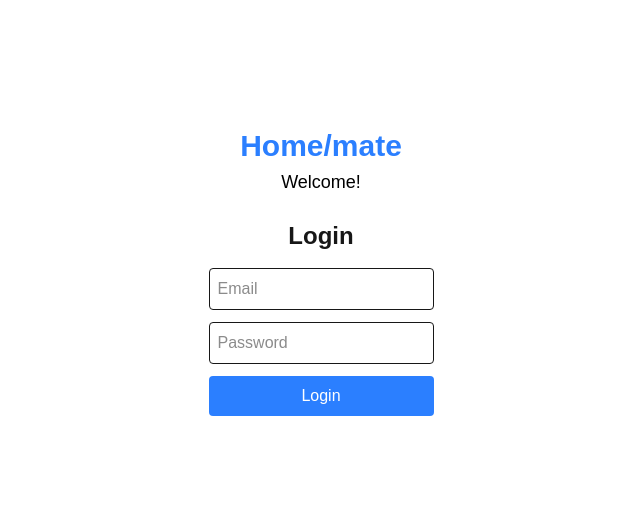
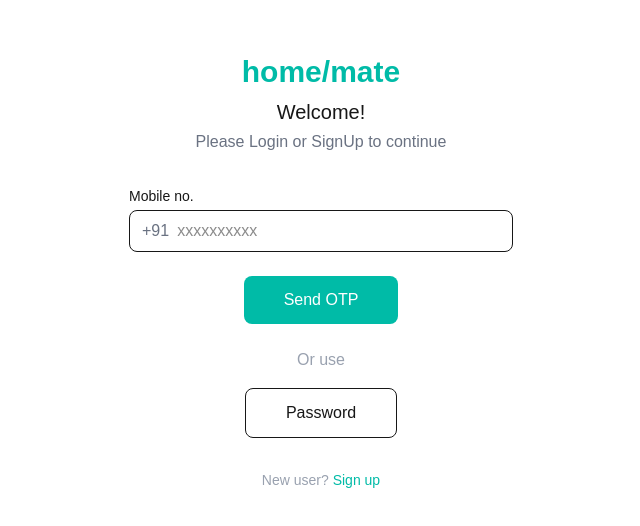
Before and after one commit to yashgole2911-art/HomeMate-Web-Application, a Next.js app: page /login in a window 1280 px wide. Shown: the part 128-654 px from the top of the page, without its empty margins (319-959 px from the left). Built offline with nearby package versions, Linux system fonts and the light colour scheme.

Commit message:
logi ui update

```diff
--- a/app/login/page.tsx
+++ b/app/login/page.tsx
@@ -1,22 +1,73 @@
+"use client";
 
-    export default function Login() {
-        return (
-    <div className="flex flex-col items-center justify-center min-h-screen">
+import { useState } from "react";
+import { useRouter } from "next/navigation";
+export default function LoginPage() {
+  const router = useRouter();
 
-      <div className="flex flex-col items-center mb-6">
-  <h1 className="text-3xl font-bold text-blue-500">
-    Home/mate
-  </h1>
-  <p className="text-black text-lg mt-1">
-    Welcome!
-  </p>
-</div>
-      <h2 className="text-2xl font-bold mb-4">Login</h2>
-      <form className="flex flex-col gap-3">
-        <input type="email" placeholder="Email" className="border p-2 rounded"/>
-        <input type="password" placeholder="Password" className="border p-2 rounded"/>
-        <button type="submit" className="bg-blue-500 text-white p-2 rounded">Login</button>
-      </form>
+  const [mobile, setMobile] = useState("");
+  return (
+    <div className="min-h-screen flex flex-col items-center justify-center bg-white px-4">
+
+      {/* App Name */}
+      <h1 className="text-3xl font-semibold text-teal-500 mb-2">
+        home/mate
+      </h1>
+
+      {/* Welcome Text */}
+      <h2 className="text-xl font-medium mb-1">Welcome!</h2>
+      <p className="text-gray-500 mb-8 text-center">
+        Please Login or SignUp to continue
+      </p>
+
+      {/* Mobile Number */}
+      <div className="w-full max-w-sm mb-6">
+        <label className="block text-sm font-medium mb-1">
+          Mobile no.
+        </label>
+        <div className="flex items-center border rounded-lg px-3 py-2">
+          <span className="text-gray-500 mr-2">+91</span>
+          <input
+            type="tel"
+            placeholder="xxxxxxxxxx"
+            value={mobile}
+            onChange={(e) => setMobile(e.target.value)}
+            className="flex-1 outline-none"
+          />
+        </div>
+      </div>
+
+      {/* Send OTP Button */}
+      <button
+  onClick={() => {
+    if (mobile.length !== 10) {
+      alert("Please enter a valid mobile number");
+      return;
+    }
+    router.push("/otp");
+  }}
+className="bg-teal-500 text-white px-10 py-3 rounded-lg mb-6 hover:bg-teal-600">
+  Send OTP
+</button>
+
+      {/* Divider */}
+      <p className="text-gray-400 mb-4">Or use</p>
+
+      {/* Password Button */}
+      <button
+       onClick={() => {router.push("/password_verification");
+       }}
+      className="border px-10 py-3 rounded-lg mb-8">
+        Password
+      </button>
+
+      {/* Sign Up */}
+      <button
+      onClick={() => {router.push("/register");
+       }}
+       className="text-sm text-gray-400">
+        New user? <span className="text-teal-500 cursor-pointer">Sign up</span>
+      </button>
     </div>
   );
 }
--- a/app/otp/page.tsx
+++ b/app/otp/page.tsx
@@ -1,7 +1,9 @@
 "use client";
+import { useRouter } from "next/navigation";
 import { useEffect, useState } from "react";
 
 export default function OtpPage() {
+  const router = useRouter();
   const [timeLeft, setTimeLeft] = useState(120); // 2 minutes = 120 sec
 
   useEffect(() => {
@@ -60,6 +62,13 @@ export default function OtpPage() {
           Resend OTP
         </button>
       )}
+       {/*go back */}
+        <button
+        onClick={() => router.push("/login")}
+        className="mt-4 text-sm text-blue-500 hover:underline"
+        >
+           Go back
+        </button>
     </div>
   );
 }
--- a/app/password_verification/page.tsx
+++ b/app/password_verification/page.tsx
@@ -1,4 +1,7 @@
-export default function PasswordPage() {
+"use client";
+import { useRouter } from "next/navigation";
+export default function PasswordVerification() {
+  const router = useRouter();
   return (
     <div className="min-h-screen flex flex-col items-center justify-center bg-gray-50">
 
@@ -25,6 +28,14 @@ export default function PasswordPage() {
         <button className="w-full bg-blue-500 text-white py-2 rounded-lg font-medium hover:bg-blue-600 transition">
           Login
         </button>
+
+        {/*go back */}
+        <button
+        onClick={() => router.push("/login")}
+        className="mt-4 block mx-auto text-sm text-blue-500 hover:underline"
+        >
+           Go back
+        </button>
       </div>
 
 
--- a/app/register/page.tsx
+++ b/app/register/page.tsx
@@ -1,4 +1,7 @@
+"use client";
+import { useRouter } from "next/navigation";
 export default function Register() {
+  const router = useRouter();
   return (
     <div className="min-h-screen flex items-center justify-center">
       <div className="w-80 flex flex-col gap-4">
@@ -35,11 +38,18 @@ export default function Register() {
         <div className="flex justify-center mt-4">
   <button className="bg-blue-500 text-white px-6 py-2 rounded-md">
     Sign up
-  </button>
+ </button>
+
 </div>
 </form>
 
-
+  {/*go back */}
+        <button
+        onClick={() => router.push("/login")}
+        className="mt-4 text-sm text-blue-500 hover:underline"
+        >
+           Go back
+        </button>
       </div>
     </div>
   );
```
